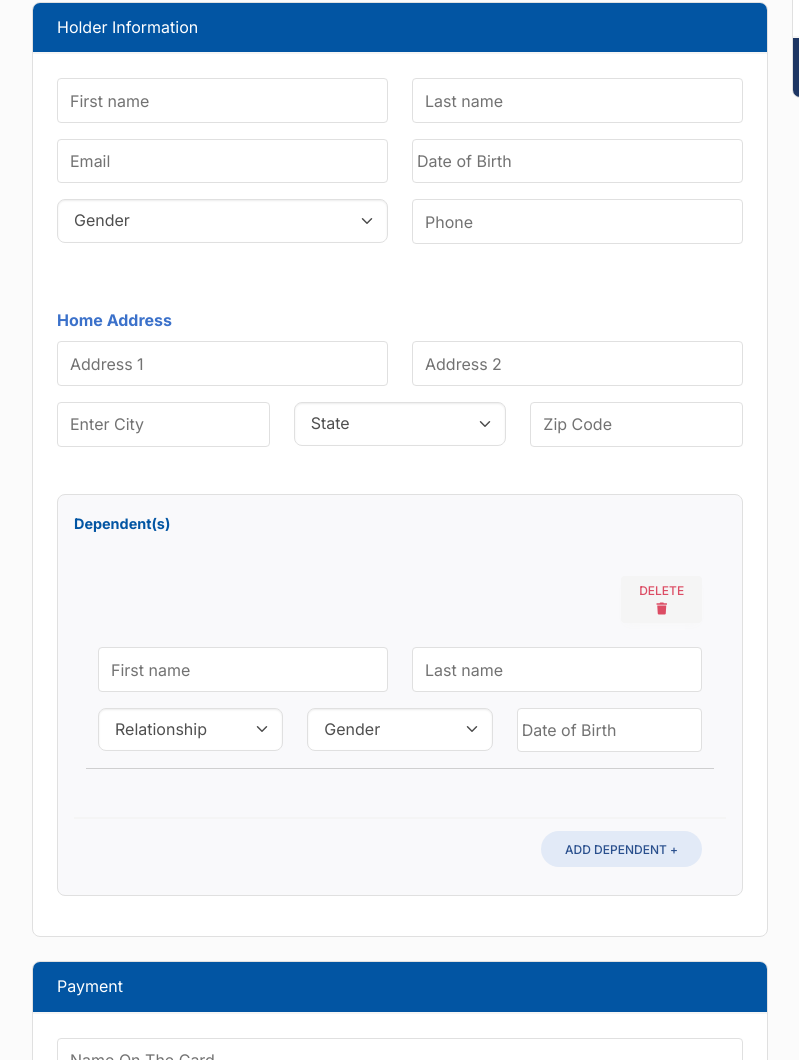
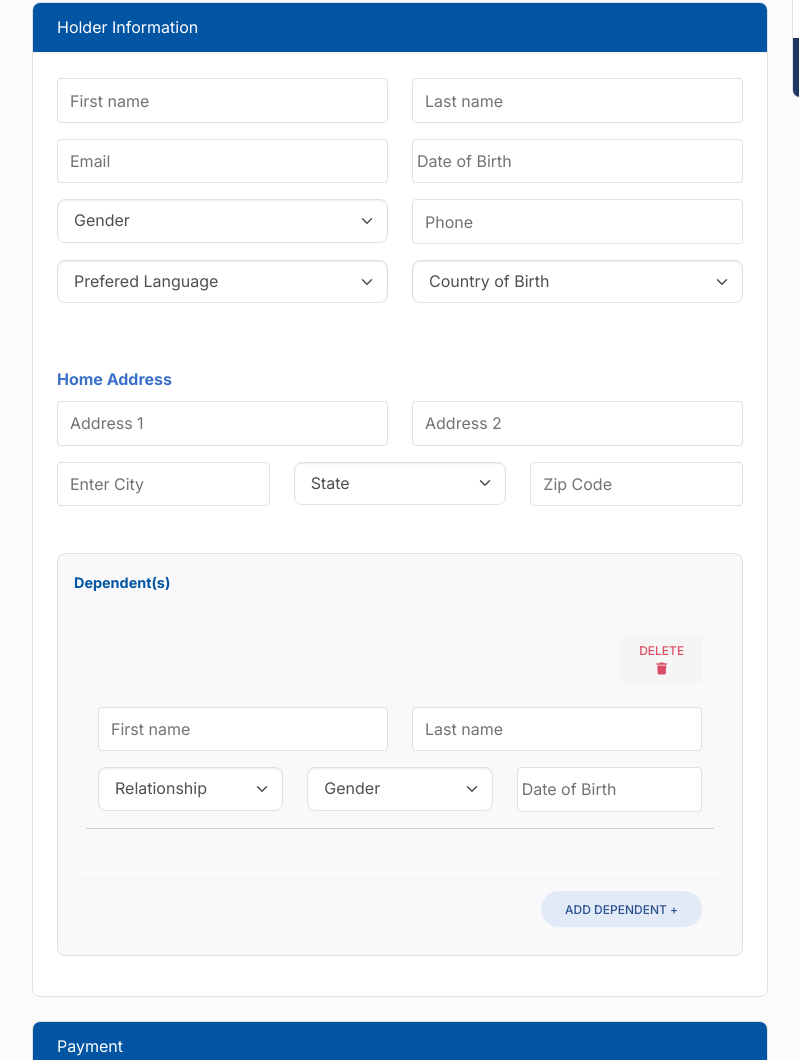
Before and after one commit to developers-gosmart/hunity-checkout, a plain HTML site: page index.html in a window 1280 px wide. Shown: the part 709-1769 px from the top of the page, without its empty margins (50-849 px from the left). Drawn offline with nearby package versions, Linux system fonts and the light colour scheme; no server answers.

Commit message:
falta que se listen los paises

```diff
--- a/index.html
+++ b/index.html
@@ -291,6 +291,30 @@
                                                 placeholder="Phone"
                                             />
                                         </div>
+
+                                        <div class="col-md-6 mb-3">
+                                            <select
+                                                name="holder[preferedLanguage]"
+                                                class="form-select form-select-lg"
+                                                aria-label="form-select-lg example"
+                                                aria-placeholder="Prefered Language"
+                                            >
+                                                <option selected>Prefered Language</option>
+                                                <option value="English">English</option>
+                                                <option value="Spanish">Spanish</option>
+                                            </select>
+                                        </div>
+
+                                        <div class="col-md-6 mb-3">
+                                            <select
+                                                name="holder[countryOfBirth]"
+                                                class="form-select form-select-lg strCountries"
+                                                aria-label="form-select-lg example"
+                                                aria-placeholder="Country of Birth"
+                                            >
+                                                <option selected>Country of Birth</option>
+                                            </select>
+                                        </div>
                                     </div>
                                     <div class="row mt-5">
                                         <div class="card-title text-primary">
@@ -358,12 +382,7 @@
                                                 value="0"
                                                 data-key="formTotalShow"
                                             />
-                                            <!--
-                                                TODO:Ajustar
-                                                el
-                                                TOTAL
-                                                SHOW
-                                        -->
+
                                             <div class="row example-template">
                                                 <div class="col-md-10 divRowArea"></div>
                                                 <div class="col-md-2 mb-3 divRowArea">
```
